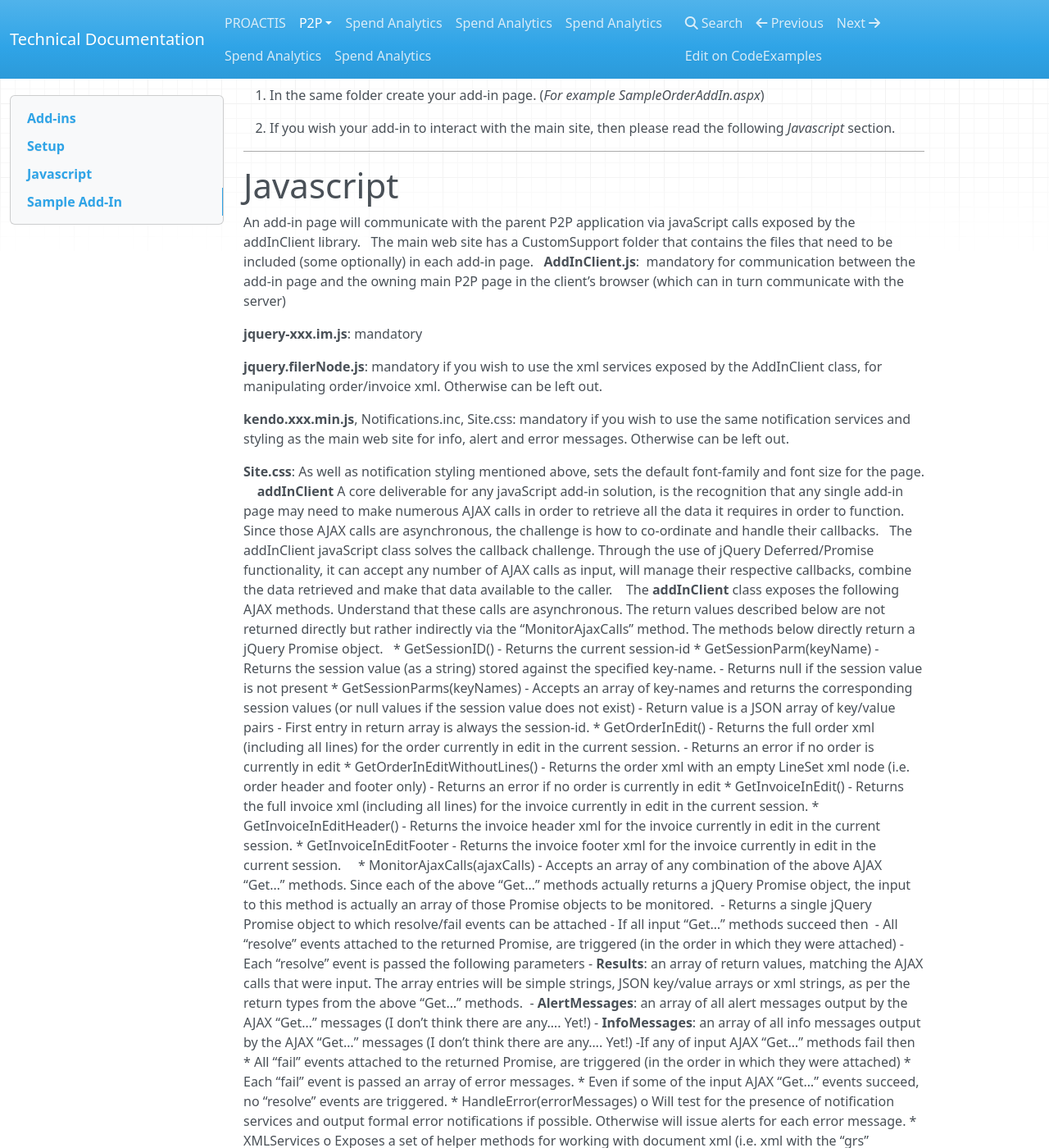
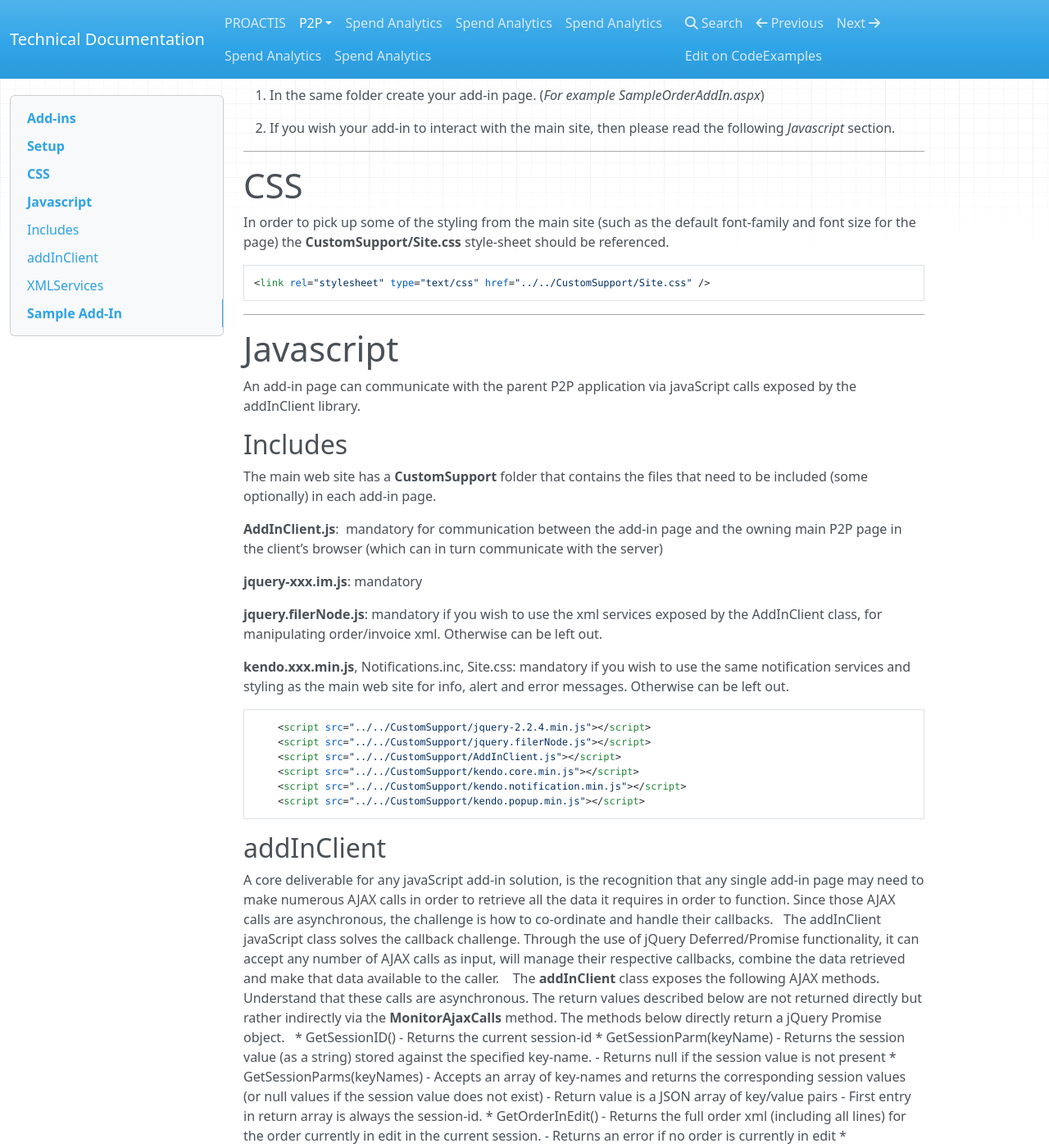
Before and after one commit to proactis-documentation/documentation-source, an MkDocs documentation site: the page built from docs/p2p/addins.md, in a window 1280 px wide and 1400 px high, scrolled down 558 px. Shown: the whole window at 82% size. Built offline with MkDocs 1.6.1, drawn with Linux system fonts in a browser that asks for light colours; nearby versions of some CDN libraries; old or Windows-style settings are respelled for this version of MkDocs; some of the changed text lies outside the part shown.

Commit message:
Placeholder

````diff
--- a/docs/p2p/addins.md
+++ b/docs/p2p/addins.md
@@ -28,10 +28,22 @@ In the example above,  a link captioned __Sample Order Addin__ will be added to
 
 ---
 
+# CSS
+
+In order to pick up some of the styling from the main site (such as the default font-family and font size for the page) the __CustomSupport/Site.css__ style-sheet should be referenced.
+
+```html
+<link rel="stylesheet" type="text/css" href="../../CustomSupport/Site.css" />
+```
+
+---
+
 # Javascript
-An add-in page will communicate with the parent P2P application via javaScript calls exposed by the addInClient library.
+An add-in page can communicate with the parent P2P application via javaScript calls exposed by the addInClient library.
 
-The main web site has a CustomSupport folder that contains the files that need to be included (some optionally) in each add-in page.
+
+## Includes
+The main web site has a __CustomSupport__ folder that contains the files that need to be included (some optionally) in each add-in page.
 
 __AddInClient.js__:  mandatory for communication between the add-in page and the owning main P2P page in the client’s browser (which can in turn communicate with the server)
 
@@ -41,15 +53,22 @@ __jquery.filerNode.js__: mandatory if you wish to use the xml services exposed b
 
 __kendo.xxx.min.js__, Notifications.inc, Site.css: mandatory if you wish to use the same notification services and styling as the main web site for info, alert and error messages. Otherwise can be left out.
 
-__Site.css__: As well as notification styling mentioned above, sets the default font-family and font size for the page.
+```html
+    <script src="../../CustomSupport/jquery-2.2.4.min.js"></script>
+    <script src="../../CustomSupport/jquery.filerNode.js"></script>
+    <script src="../../CustomSupport/AddInClient.js"></script>
+    <script src="../../CustomSupport/kendo.core.min.js"></script>
+    <script src="../../CustomSupport/kendo.notification.min.js"></script>
+    <script src="../../CustomSupport/kendo.popup.min.js"></script>
+```
 
 
-__addInClient__
+## __addInClient__
 A core deliverable for any javaScript add-in solution, is the recognition that any single add-in page may need to make numerous AJAX calls in order to retrieve all the data it requires in order to function. Since those AJAX calls are asynchronous, the challenge is how to co-ordinate and handle their callbacks.
 
 The addInClient javaScript class solves the callback challenge. Through the use of jQuery Deferred/Promise functionality, it can accept any number of AJAX calls as input, will manage their respective callbacks, combine the data retrieved and make that data available to the caller.
 
-The __addInClient__ class exposes the following AJAX methods. Understand that these calls are asynchronous. The return values described below are not returned directly but rather indirectly via the “MonitorAjaxCalls” method. The methods below directly return a jQuery Promise object.
+The __addInClient__ class exposes the following AJAX methods. Understand that these calls are asynchronous. The return values described below are not returned directly but rather indirectly via the __MonitorAjaxCalls__ method. The methods below directly return a jQuery Promise object.
 
 * GetSessionID()
     -   Returns the current session-id
@@ -73,7 +92,6 @@ The __addInClient__ class exposes the following AJAX methods. Understand that th
 * GetInvoiceInEditFooter
     - Returns the invoice footer xml for the invoice currently in edit in the current session.
 
-
 * MonitorAjaxCalls(ajaxCalls)
     - Accepts an array of any combination of the above AJAX “Get…” methods. Since each of the above “Get…” methods actually returns a jQuery Promise object, the input to this method is actually an array of those Promise objects to be monitored.
     - Returns a single jQuery Promise object to which resolve/fail events can be attached
@@ -81,30 +99,32 @@ The __addInClient__ class exposes the following AJAX methods. Understand that th
         - All “resolve” events attached to the returned Promise, are triggered (in the order in which they were attached)
         - Each “resolve” event is passed the following parameters
         -    __Results__: an array of return values, matching the AJAX calls that were input. The array entries will be simple strings, JSON key/value arrays or xml strings, as per the return types from the above “Get…” methods.
-        -    __AlertMessages__: an array of all alert messages output by the AJAX “Get…” messages (I don’t think there are any…. Yet!)
-        -    __InfoMessages__: an array of all info messages output by the AJAX “Get…” messages (I don’t think there are any…. Yet!)
-        -If any of input AJAX “Get…” methods fail then
-* All “fail” events attached to the returned Promise, are triggered (in the order in which they were attached)
-* Each “fail” event is passed an array of error messages.
-* Even if some of the input AJAX “Get…” events succeed, no “resolve” events are triggered.
+        -    __AlertMessages__: an array of all alert messages output by the AJAX “Get…” messages
+        -    __InfoMessages__: an array of all info messages output by the AJAX “Get…” messages
+    - If any of input AJAX “Get…” methods fail then
+        - All “fail” events attached to the returned Promise, are triggered (in the order in which they were attached)
+        - Each “fail” event is passed an array of error messages.
+        - Even if some of the input AJAX “Get…” events succeed, no “resolve” events are triggered.
 * HandleError(errorMessages)
 o Will test for the presence of notification services and output formal error notifications if possible. Otherwise will issue alerts for each error message.
-* XMLServices
-o Exposes a set of helper methods for working with document xml (i.e. xml with the “grs” namespace).
-o The following methods are available
+
+
+## XMLServices
+Exposes a set of helper methods for working with document xml (i.e. xml with the “grs” namespace). The following methods are available
 * loadDOM(xml)
-* Accepts an xml string and returns a jQuery DOM object
+    - Accepts an xml string and returns a jQuery DOM object
 * getNode(parentNode, nodeName)
-* Accepts a parent node (or the DOM) and the name of an immediate child element.
-* Returns the child element
-* nodeName can be an array of element names. Where each name corresponds to an element that is a child of the previous name (element).
+    - Accepts a parent node (or the DOM) and the name of an immediate child element.
+    - Returns the child element
+    - nodeName can be an array of element names. Where each name corresponds to an element that is a child of the previous name (element).
 * attr(node, attributeName)
-* Returns the given attribute of the given element.
+    - Returns the given attribute of the given element.
 * getNodeAttr(parentNode, nodeName, attributeName)
-* Finds the specified immediate child element of the parent node and returns the specified attribute value.
+    - Finds the specified immediate child element of the parent node and returns the specified attribute value.
 * filterNodeAttr(parentNode, nodeName, attributeName, attributeName)
-* Finds the specified immediate child element of the parent node, which also has an attribute with the specified name and value. Returns the text value of that child element.
+    - Finds the specified immediate child element of the parent node, which also has an attribute with the specified name and value. Returns the text value of that child element.
 
 # Sample Add-In
-There is a sample add-in and xml file in Custom section of the Documentation folder on the build-CD.
+There is a sample add-in and xml file available [here](https://github.com/proactis-documentation/ExampleApplications/tree/master/P2P/Addins).
+
 The sample is available from the multi-line orders page and shows how order information can be retrieved and displayed.
````
Also changed, not shown: docs/p2p/customtab.md (+2 -2 lines), docs/img/p2p/customtab/config.JPG, docs/img/p2p/customtab/iis.JPG.
